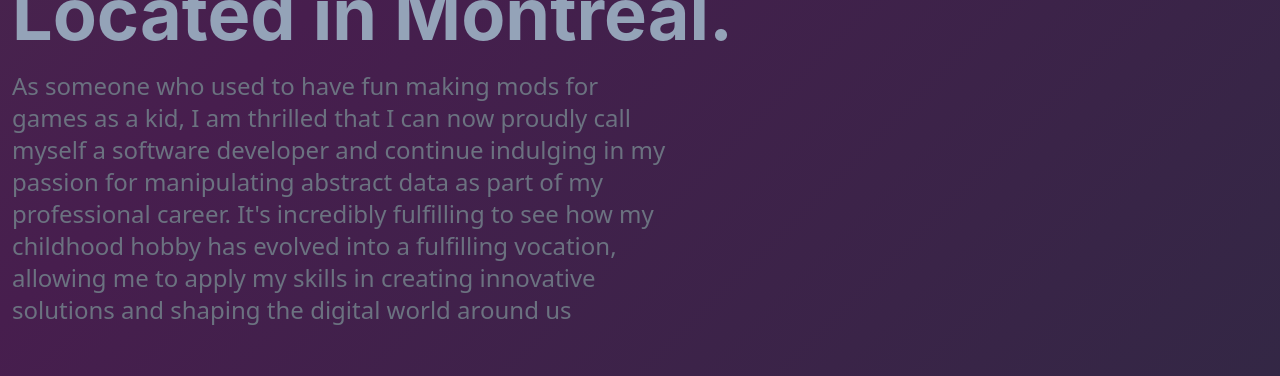
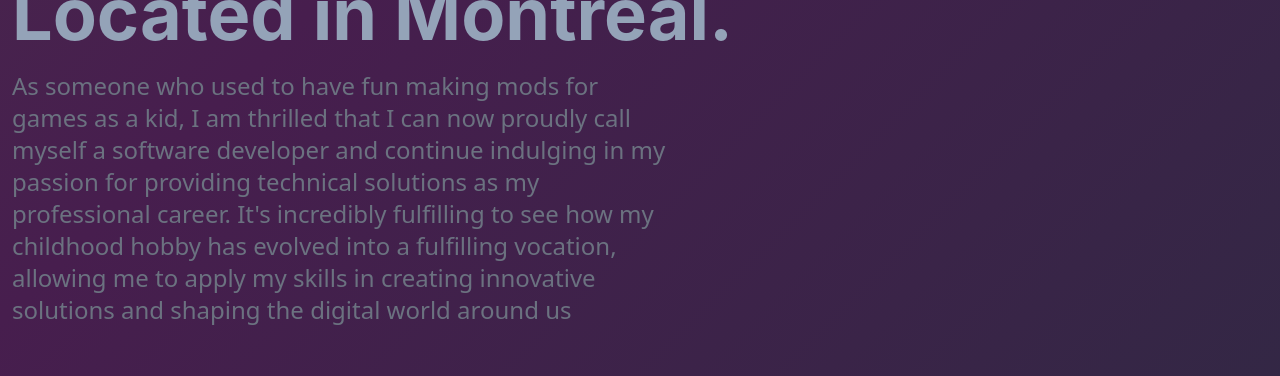
Before and after one commit to Ash-Layek/Portfolio, a React (Create React App) app: page / in a window 1280 px wide. Shown: the part 364-740 px from the top of the page. Built offline with nearby package versions, Linux system fonts and the light colour scheme.

Commit message:
Changed description

```diff
--- a/src/components/Home/Home.js
+++ b/src/components/Home/Home.js
@@ -23,7 +23,7 @@ const Home = () => {
         <p>Located in Montreal.</p>
       </div>
       <div className="flex flex-row max-w-2xl">
-        <p className="text-2xl mt-5 break-words break-before-right text-gray-500 font-sans ml-3"><p>As someone who used to have fun making mods for games as a kid, I am thrilled that I can now proudly call myself a software developer and continue indulging in my passion for manipulating abstract data as part of my professional career. It's incredibly fulfilling to see how my childhood hobby has evolved into a fulfilling vocation, allowing me to apply my
+        <p className="text-2xl mt-5 break-words break-before-right text-gray-500 font-sans ml-3"><p>As someone who used to have fun making mods for games as a kid, I am thrilled that I can now proudly call myself a software developer and continue indulging in my passion for providing technical solutions as  my professional career. It's incredibly fulfilling to see how my childhood hobby has evolved into a fulfilling vocation, allowing me to apply my
           skills in creating innovative solutions and shaping the digital world around us</p><br></br></p>
       </div>
       <div className="mt-20 flex justify-center" onClick={() => {
```
